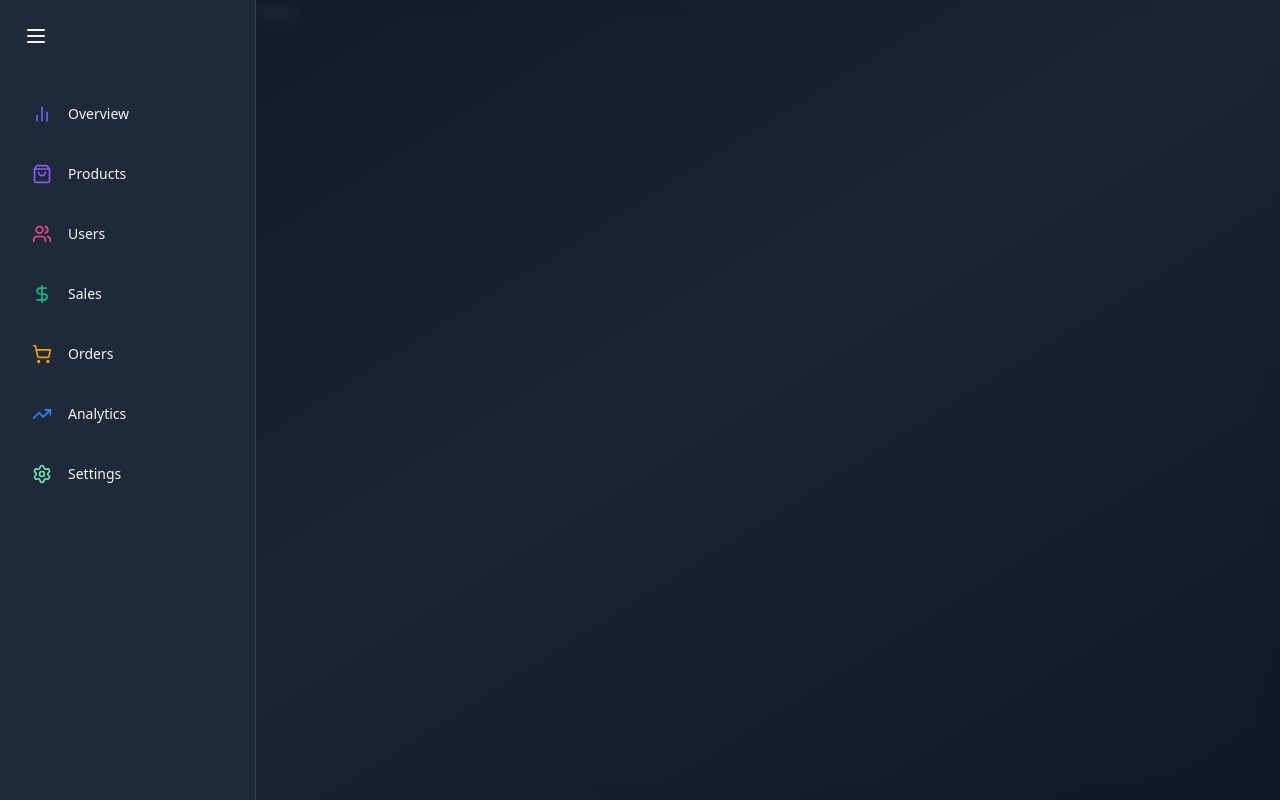
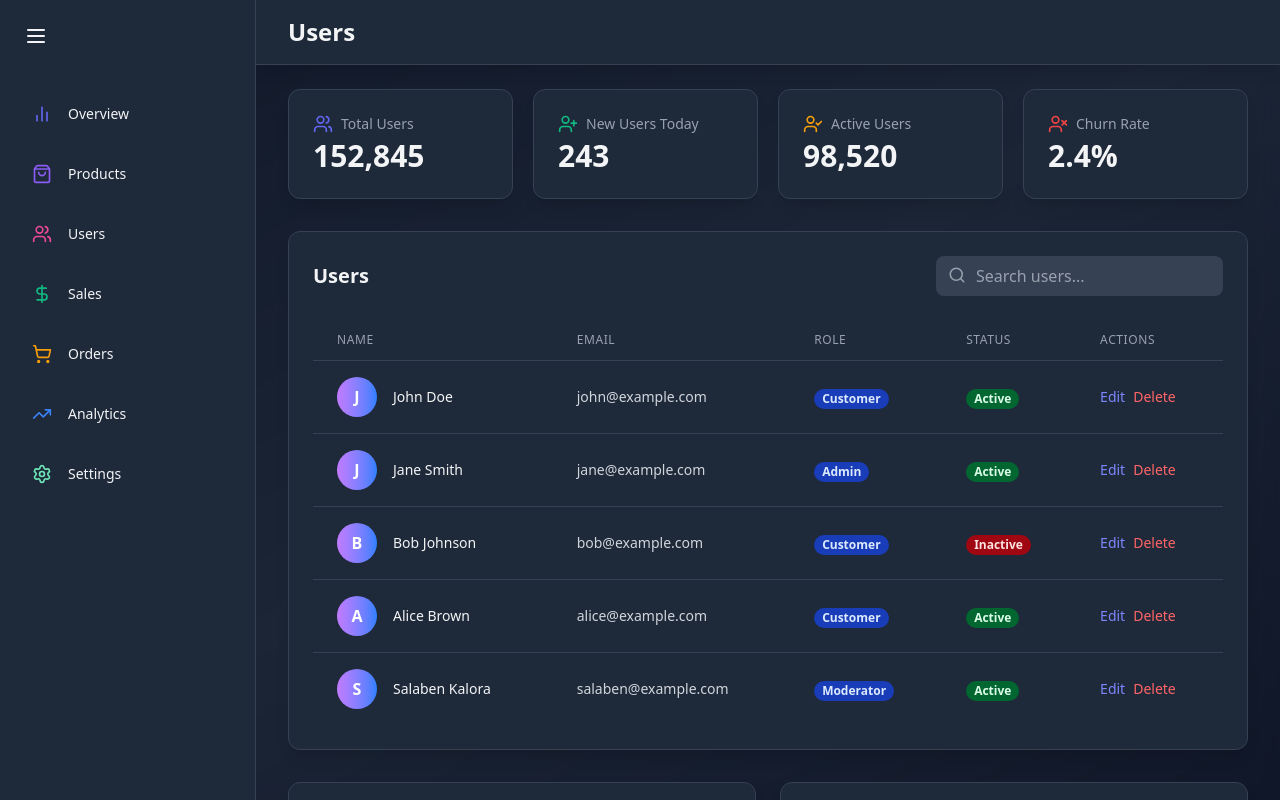
Before and after one commit to aditya-narayan-sahoo/admin-dashboard, a React (Vite) app: page /users in a window 1280 px wide. Built offline with nearby package versions, Linux system fonts and the light colour scheme; the HTML template or start-up script is replaced by a standard one.

Commit message:
Implenent the users page

```diff
--- a/src/pages/Users.jsx
+++ b/src/pages/Users.jsx
@@ -1,5 +1,61 @@
-const Users = () => {
-  return <div>Users</div>;
+import { motion } from "framer-motion";
+import { UserCheck, UserPlus, UsersIcon, UserX } from "lucide-react";
+
+import { userStats } from "../utils";
+import Header from "../components/common/Header";
+import StatCard from "../components/common/StatCard";
+import UsersTable from "../components/users/UsersTable";
+import UserGrowthChart from "../components/users/UserGrowthChart";
+import UserActivityHeatmap from "../components/users/UserActivityHeatmap";
+import UserDemographicsChart from "../components/users/UserDemographicsChart";
+
+const UsersPage = () => {
+  return (
+    <div className="flex-1 overflow-auto relative z-10">
+      <Header title="Users" />
+
+      <main className="max-w-7xl mx-auto py-6 px-4 lg:px-8">
+        <motion.div
+          className="grid grid-cols-1 gap-5 sm:grid-cols-2 lg:grid-cols-4 mb-8"
+          initial={{ opacity: 0, y: 20 }}
+          animate={{ opacity: 1, y: 0 }}
+          transition={{ duration: 1 }}
+        >
+          <StatCard
+            name="Total Users"
+            icon={UsersIcon}
+            value={userStats.totalUsers.toLocaleString()}
+            color="#6366F1"
+          />
+          <StatCard
+            name="New Users Today"
+            icon={UserPlus}
+            value={userStats.newUsersToday}
+            color="#10B981"
+          />
+          <StatCard
+            name="Active Users"
+            icon={UserCheck}
+            value={userStats.activeUsers.toLocaleString()}
+            color="#F59E0B"
+          />
+          <StatCard
+            name="Churn Rate"
+            icon={UserX}
+            value={userStats.churnRate}
+            color="#EF4444"
+          />
+        </motion.div>
+
+        <UsersTable />
+
+        <section className="grid grid-cols-1 lg:grid-cols-2 gap-6 mt-8">
+          <UserGrowthChart />
+          <UserActivityHeatmap />
+          <UserDemographicsChart />
+        </section>
+      </main>
+    </div>
+  );
 };
-
-export default Users;
+export default UsersPage;
```
